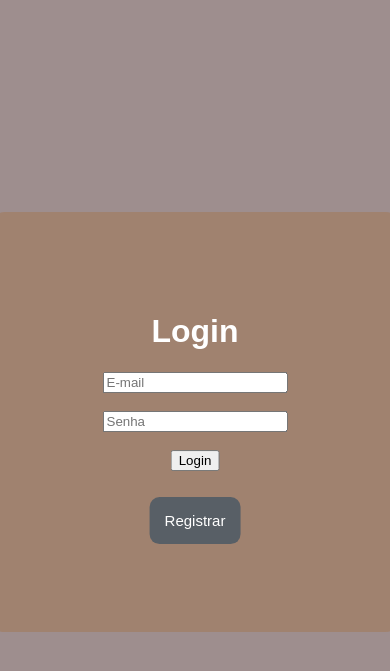
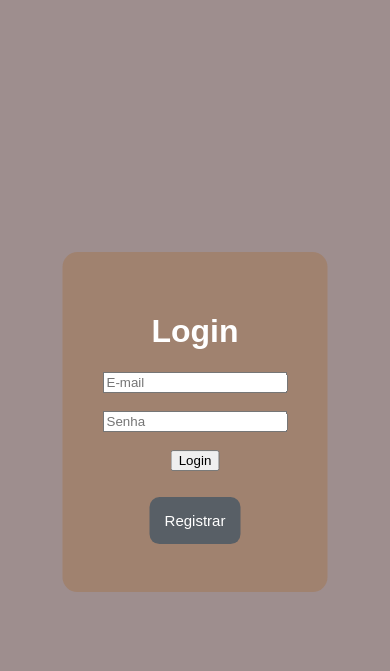
Before and after one commit to dayvidss18/DevMonsterDiet, a PHP site: page / in a window 390 px wide. Shown: the top 671 px of the page. Run offline with PHP 8.4, Linux system fonts and the light colour scheme.

Commit message:
Update styles.css

```diff
--- a/styles.css
+++ b/styles.css
@@ -94,6 +94,10 @@ textarea{
     justify-content: center;
     text-align: center;
 }
-@media screen {
-
-}
+@media screen and (max-width: 600px) {
+    .container_login {
+        padding: 40px;
+    }
+    .botões_geral {
+        margin: 0.5rem 2rem;
+    }
```
